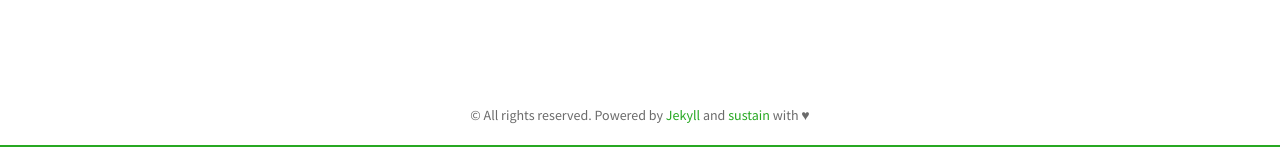
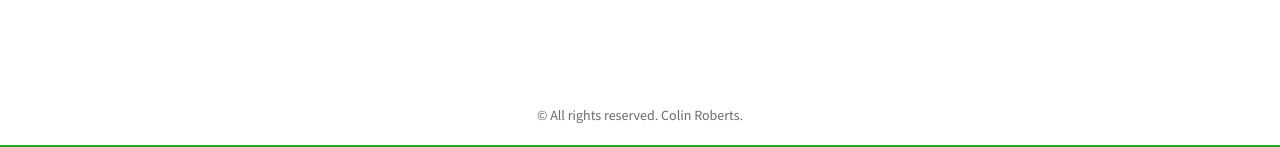
Before and after one commit to ColinPR/ColinPR.github.io, a Jekyll site: the page built from index.html, in a window 1280 px wide. Shown: the part 750-897 px from the top of the page. Built offline with Jekyll 4.4.1, drawn with Linux system fonts in a browser that asks for light colours; nearby versions of some CDN libraries; the list of posts is cut into pages by our own code.

Commit message:
what happens now
who knows.

```diff
--- a/_includes/footer.html
+++ b/_includes/footer.html
@@ -1,8 +1,7 @@
 <footer>
     <div id="footer">
         <div class="container">
-            <p class="text-muted">© All rights reserved. Powered by <a href="http://jekyllrb.com/">Jekyll</a> and
-            <a href="http://www.github.com/jekyller/sustain">sustain</a> with ♥</p>
+            <p class="text-muted">© All rights reserved. Colin Roberts.</p>
         </div>
     </div>
 </footer>
--- a/_includes/header.html
+++ b/_includes/header.html
@@ -1,6 +1,7 @@
 <nav class="navbar navbar-default">
   <div class="container">
     <div class="navbar-header">
+        <!-- change {{ site.baseurl }} to www.colinroberts.net? -->
       <a class="navbar-brand" href="{{ site.baseurl }}"><i class="fa fa-home"></i></a>
     </div>
     <div id="navbar">
--- a/sitemap.xml
+++ b/sitemap.xml
@@ -4,7 +4,7 @@ layout: null
 <?xml version="1.0" encoding="UTF-8"?>
 <urlset xmlns="http://www.sitemaps.org/schemas/sitemap/0.9">
   <url>
-    <loc>{{ site.url }}/</loc>
+    <loc>{{{ site.baseurl }}/</loc>
     <lastmod>{{ site.time | date_to_xmlschema }}</lastmod>
     <changefreq>monthly</changefreq>
     <priority>1.0</priority>
```
